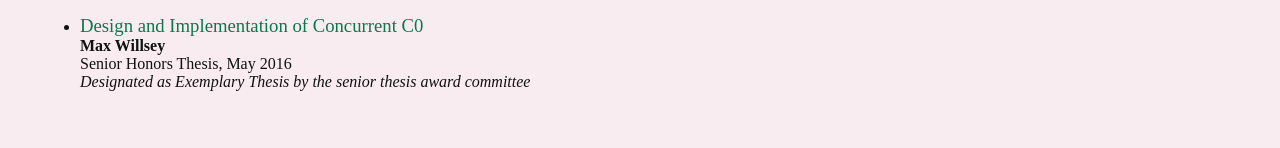
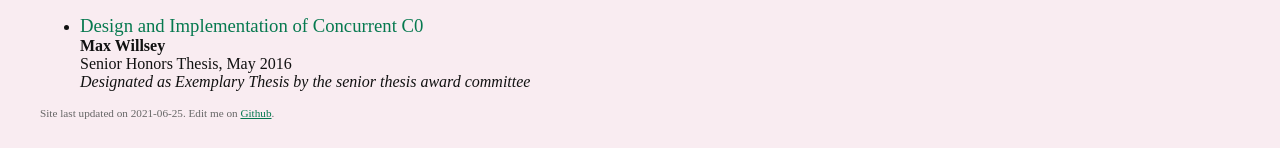
Before and after one commit to mwillsey/mwillsey.github.io, a Jekyll site: the page built from index.md, in a window 1280 px wide. Shown: the part 2138-2286 px from the top of the page. Built offline with Jekyll 4.4.1, drawn with Linux system fonts in a browser that asks for light colours.

Commit message:
Fix footer

```diff
--- a/_layouts/default.html
+++ b/_layouts/default.html
@@ -47,7 +47,8 @@
       {{ content }}
   </main>
 
-  {% if self.no-footer == true %}
+  {% if self.no-footer %}
+  {% else %}
   <footer>
     Site last updated on {{ site.time | date: "%Y-%m-%d" }}.
     Edit me on <a href="https://github.com/mwillsey/mwillsey.github.io/">Github</a>.
```
